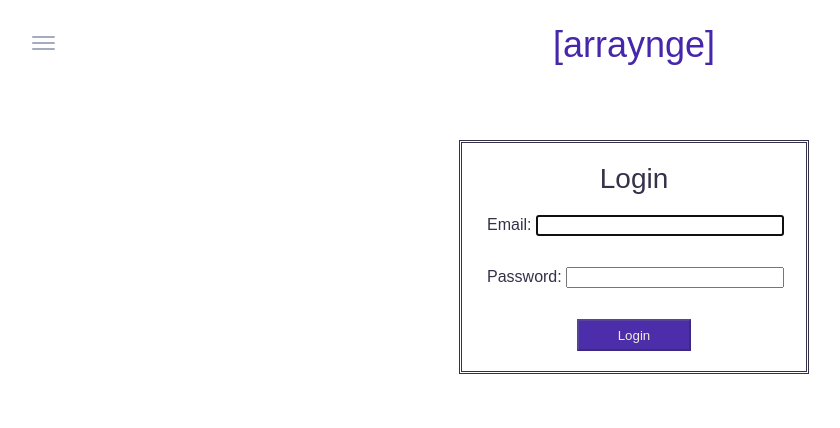
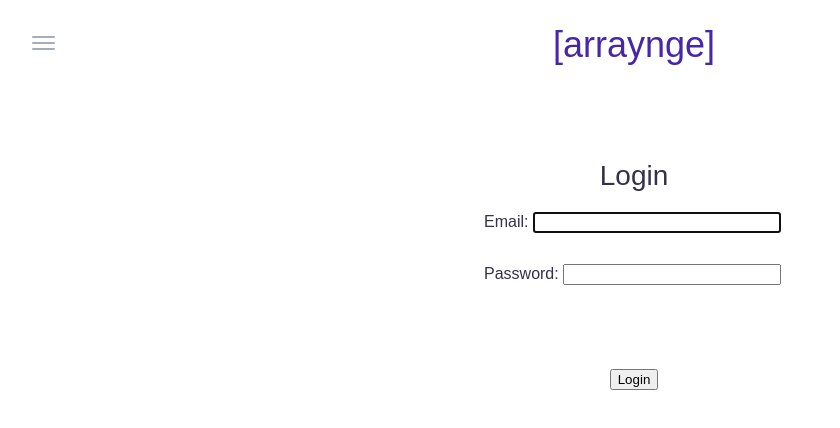
Before and after one commit to sarahcheatham/arraynge, a React (Create React App) app: page / in a window 1280 px wide. Shown: the top 428 px of the page, without its empty margins (6-846 px from the left). Built offline with nearby package versions, Linux system fonts and the light colour scheme.

Commit message:
working on conditional rendering for login/signup

```diff
--- a/src/App.css
+++ b/src/App.css
@@ -26,8 +26,8 @@
   grid-row-gap: 20px;
   padding-top: 20px;
   padding-bottom: 20px;
-  border-style: double;
-  border-color: #343148;
+  border-style: none;
+  /* border-color: #343148; */
 }
 
 .loginLegend{
@@ -63,8 +63,8 @@
 .loginButton{
   color: #f2edd7;
   background-color: rgb(76, 45, 170);
-  width: 100%;
-  height: 100%;
+  width: 125px;
+  height: 40px;
 }
 .overlay{
   position: absolute;
--- a/src/App.js
+++ b/src/App.js
@@ -3,6 +3,8 @@ import './App.css';
 import Header from './components/header';
 import Login from './components/login';
 import Navbar from './components/navbar';
+import LoginControl from './components/loginControl';
+
 
 class App extends Component {
 
@@ -12,6 +14,7 @@ class App extends Component {
         <Header/>
         <Navbar/>
         <Login/>
+        <LoginControl/>
       </div>
     );
   }
--- a/src/components/button.js
+++ b/src/components/button.js
@@ -1,19 +1,30 @@
 import React, {Component} from "react";
 
 export default class Button extends React.Component{
+    constructor(props){
+        super(props);
+        this.state = {
+            isLoggedIn: false
+        };
+    }
+
+    handleClick = (event)=>{
+        console.log('here')
+        const isLoggedIn = this.state.isLoggedIn;
+        console.log(isLoggedIn)
+        // this.setState({isLoggedIn: true})
+
+
+    }
     render(){
         return(
-            <span className={this.props.className}>
-                <div className="overlay">
-                </div>
-                <button
-                    block
-                    disabled={this.props.disabled}
-                    text={this.props.text}
-                    type="submit"
-                    className="loginButton">
-                </button>
-            </span>
+            <button
+                onClick={this.handleClick}
+                type="submit"
+                className="loginButton"
+            >
+                Login
+            </button>
         )
     }
 }
--- a/src/components/login.js
+++ b/src/components/login.js
@@ -1,5 +1,5 @@
 import React, {Component} from "react";
-import Button from './button';
+
 
 export default class Login extends Component {
     constructor(props){
@@ -19,7 +19,7 @@ export default class Login extends Component {
     };
 
     handleSubmit = (event)=>{
-        event.preventDefault();
+        console.log(this)
     }
 
     render(){
@@ -46,7 +46,7 @@ export default class Login extends Component {
                             onChange={this.handleChange}
                         />
                     </label>
-                    <span className="box">
+                    {/* <span className="box">
                         <div className="overlay">
                         </div>
                         <button
@@ -56,7 +56,7 @@ export default class Login extends Component {
                         >
                             Login
                         </button>
-                    </span>
+                    </span> */}
                 </form>
             </div>
         );
--- /dev/null
+++ b/src/components/loginButton.js
@@ -0,0 +1,9 @@
+import React, {Component} from "react";
+
+export default function LoginButton(props){
+    return(
+        <button onClick={props.onClick}>
+            Login
+        </button>
+    )
+}
--- /dev/null
+++ b/src/components/loginControl.js
@@ -0,0 +1,30 @@
+import React, {Component} from "react";
+import LoginButton from './loginButton';
+import LogoutButton from './logoutButton';
+
+export default class LoginControl extends Component{
+    constructor(props){
+        super(props);
+        this.handleLoginClick = this.handleLoginClick.bind(this);
+        this.handleLogoutClick = this.handleLogoutClick.bind(this);
+        this.state = {isLoggedIn: false};
+    }
+
+    handleLoginClick(){
+        this.setState({isLoggedIn: true});
+    }
+
+    handleLogoutClick(){
+        this.setState({isLoggedIn: false});
+    }
+    render() {
+        const isLoggedIn = this.state.isLoggedIn;
+        let button;
+
+        {isLoggedIn ? button = <LogoutButton onClick = {this.handleLogoutClick}/> : button = <LoginButton onClick = {this.handleLoginClick}/> }
+
+        return(
+            <div>{button}</div>
+        )
+    }
+}
--- /dev/null
+++ b/src/components/logoutButton.js
@@ -0,0 +1,9 @@
+import React, {Component} from "react";
+
+export default function LogoutButton(props){
+    return(
+        <button onClick={props.onClick}>
+            Logout
+        </button>
+    )
+}
```
